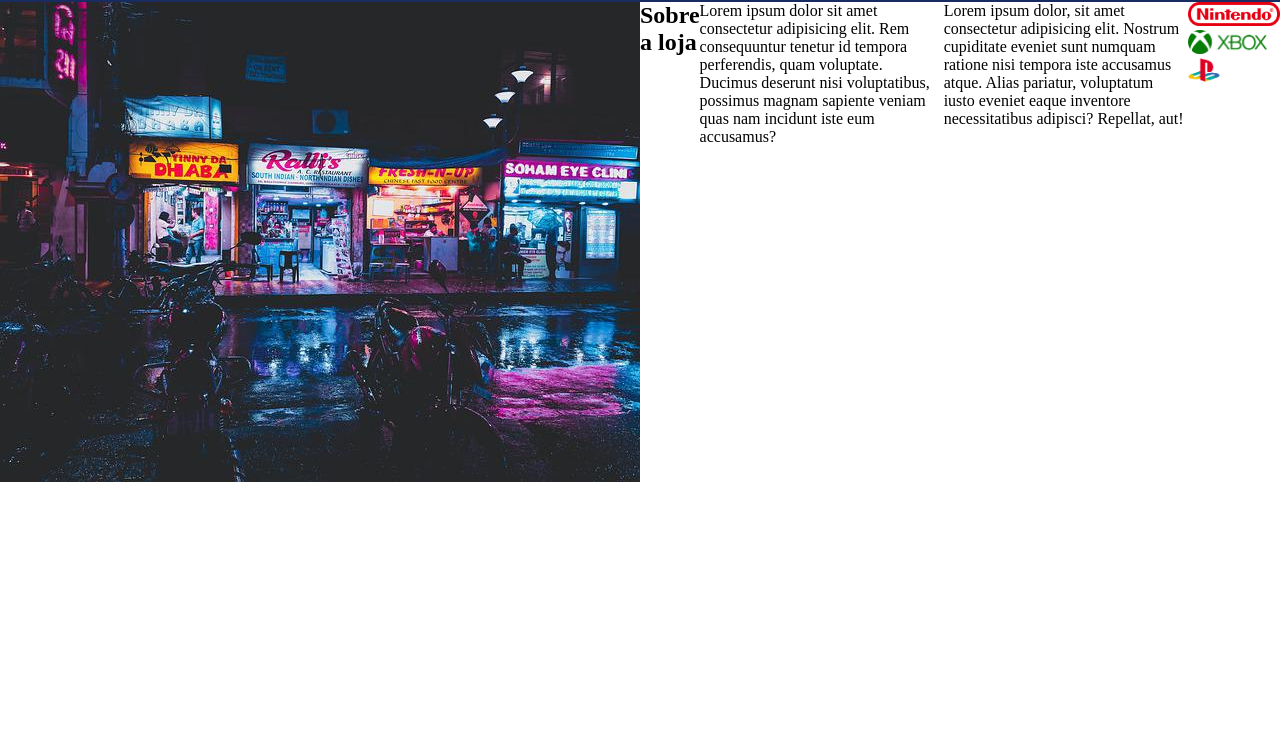
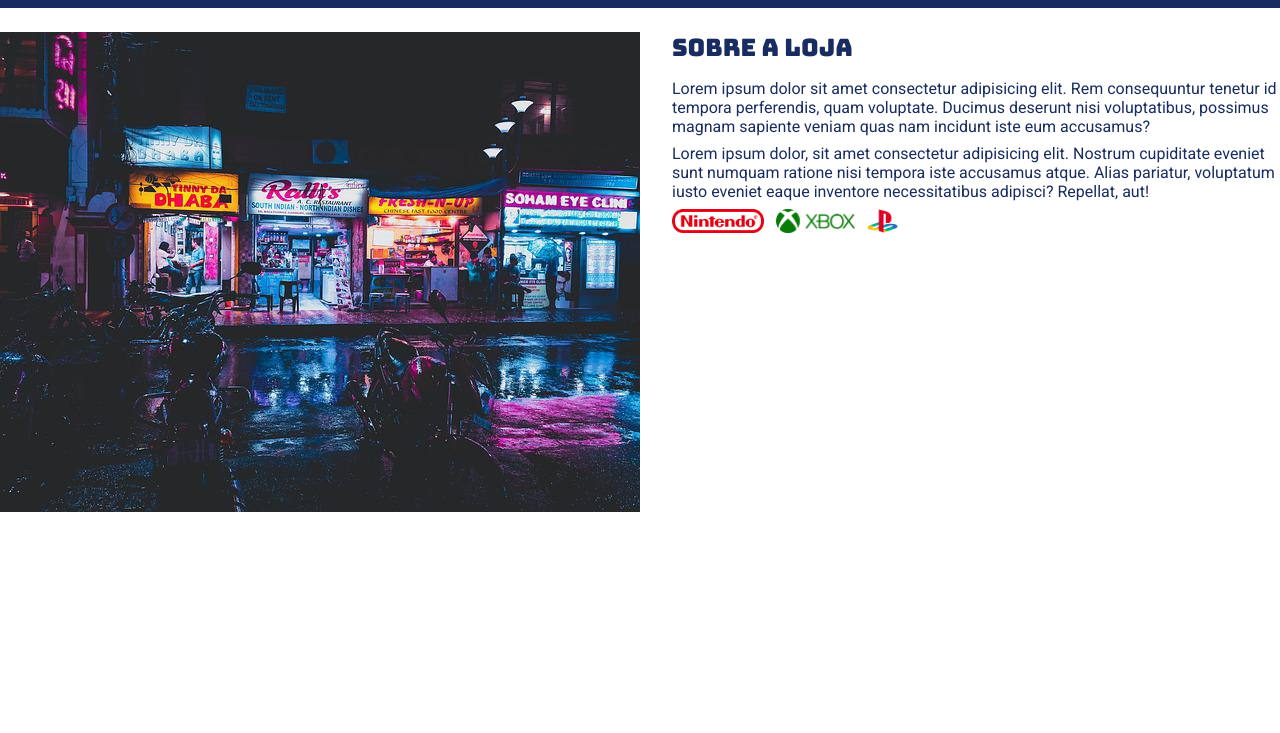
Before and after one commit to codeverson/Games-Shop, a plain HTML site: page index.html in a window 1280 px wide. Shown: the part 67-800 px from the top of the page. Drawn offline with Linux system fonts and the light colour scheme.

Commit message:
final aula 3

```diff
--- a/index.html
+++ b/index.html
@@ -6,6 +6,15 @@
     <meta name="viewport" content="width=device-width, initial-scale=1.0">
     <title>Games Shop - A sua loja de games</title>
     <link rel="stylesheet" href="main.css">
+
+    <link rel="preconnect" href="https://fonts.googleapis.com">
+    <link rel="preconnect" href="https://fonts.gstatic.com" crossorigin>
+    <link href="https://fonts.googleapis.com/css2?family=Roboto&display=swap" rel="stylesheet">
+
+
+    <link rel="preconnect" href="https://fonts.googleapis.com">
+    <link rel="preconnect" href="https://fonts.gstatic.com" crossorigin>
+    <link href="https://fonts.googleapis.com/css2?family=Bungee&family=Roboto&display=swap" rel="stylesheet">
 </head>
 <body>
     <header>
@@ -25,7 +34,7 @@
     </header>
     <section>
         <div class="container">
-            <img src="./images/loja.jpg" alt="Fachada da loja Games Shop"
+            <img class="store-front" src="./images/loja.jpg" alt="Fachada da loja Games Shop">
             <div>
                 <h2>Sobre a loja</h2>
                 <p>
--- a/main.css
+++ b/main.css
@@ -2,6 +2,15 @@
     margin: 0;
     padding: 0;
     box-sizing: border-box;
+}
+
+header,
+section h2 {
+    font-family:'Bungee', cursive;
+}
+
+body {
+    font-family: 'Roboto', sans-serif;
 }
 
 header {
@@ -10,10 +19,15 @@
     color: #ecf0f1;
 }
 
+header h1,
+section h2 {
+    font-weight: normal;
+}
+
 header nav li {
     display: inline;
     margin-left: 16px;
-    font-size: 24px;
+    font-size: 18px;
 }
 
 header nav li a {
@@ -32,7 +46,6 @@
     display: flex;
     align-items: center;
     justify-content: space-between;
-
 }
 
 .brands-list img {
@@ -41,8 +54,29 @@
 
 .brands-list li {
     display: inline;
+    margin-right: 8px;
 }
 
 section .container {
     align-items: flex-start;
 }
+
+section {
+    padding: 24px 0;
+}
+
+section h2 {
+    margin-bottom: 16px;
+}
+
+section {
+    color: #182c61;
+}
+
+section p {
+    margin-bottom: 8px;
+}
+
+.store-front {
+    margin-right: 32px;
+}
```
